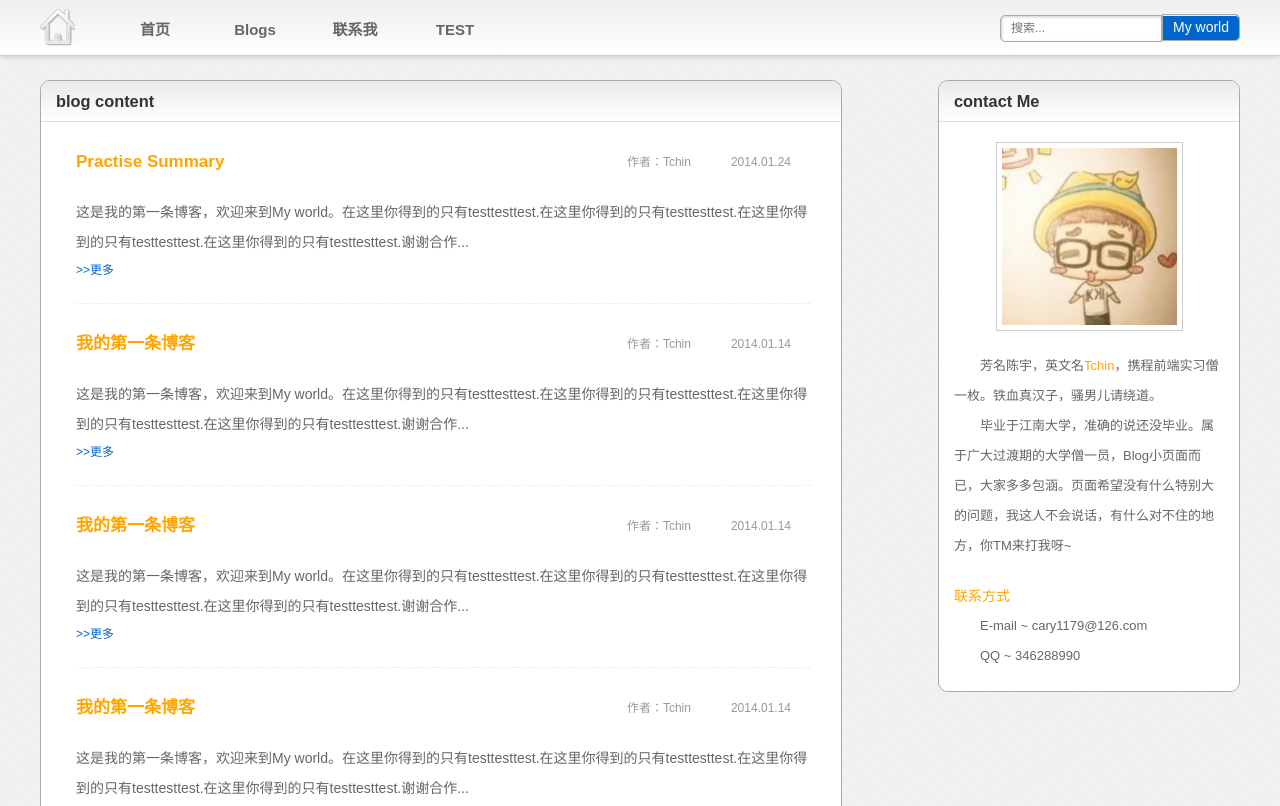
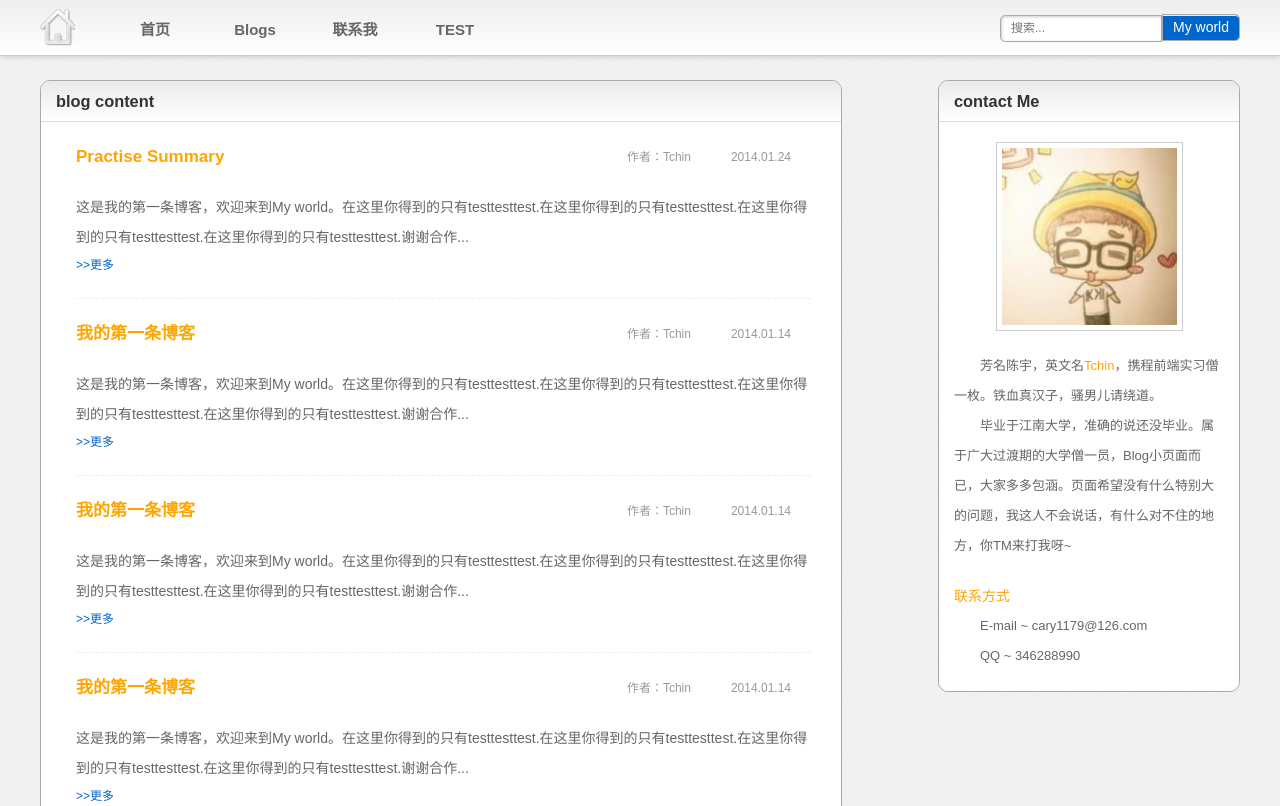
Before and after one commit to tchincc/tchincc.github.io, a plain HTML site: page list.html in a window 1280 px wide. Shown: the top 806 px of the page. Drawn offline with Linux system fonts and the light colour scheme.

Commit message:
.content li(delete margin)

```diff
--- a/css.css
+++ b/css.css
@@ -86,7 +86,7 @@ transition: all 0.3s ease-out;}
 .content .about{float: right;height: 30px;line-height: 30px;margin: 0 20px;color: #999;font-size: 12px;}
 .content p{line-height: 30px;color: #666;font-size: 14px;}
 .content a{font-size: 12px;}
-.content li{color: #3E93E9;line-height: 25px;margin: 5px 0;}
+.content li{color: #3E93E9;line-height: 25px;}
 .content .code{border: 1px solid #ccc;padding: 3px 5px;margin: 0 5px;font-family: monospace;color: #fff;background-color: #333;}
 .content pre{width: 1120px;padding: 10px 0;margin: 10px 0;color: #fff;font-family: cursive;background-color: #333;}
 .content pre i{color: #2ACFDF;}
```
